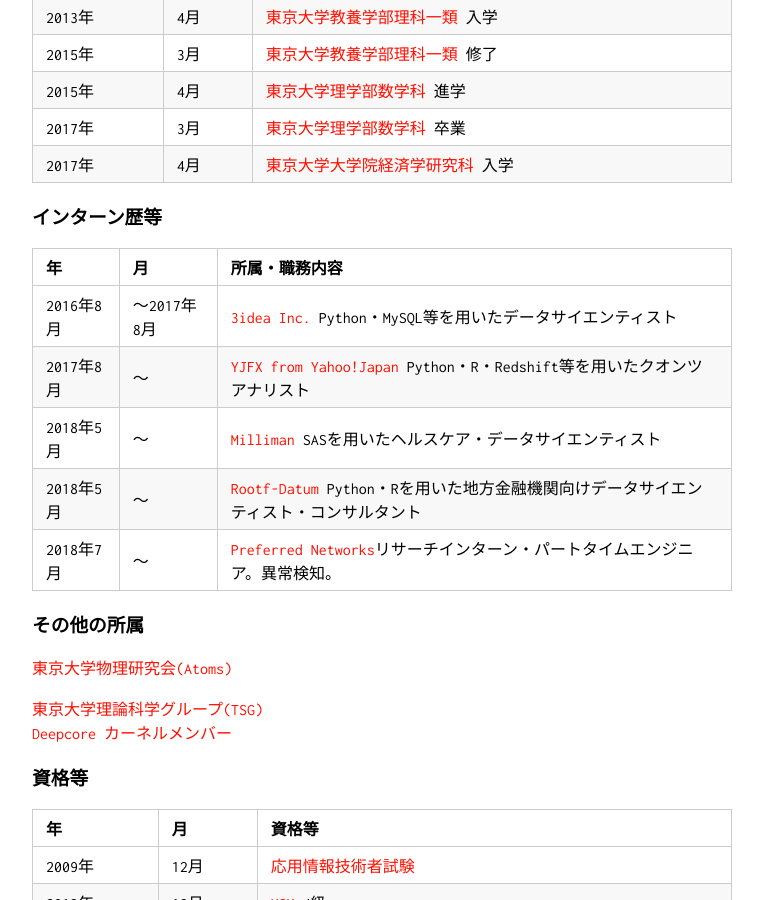
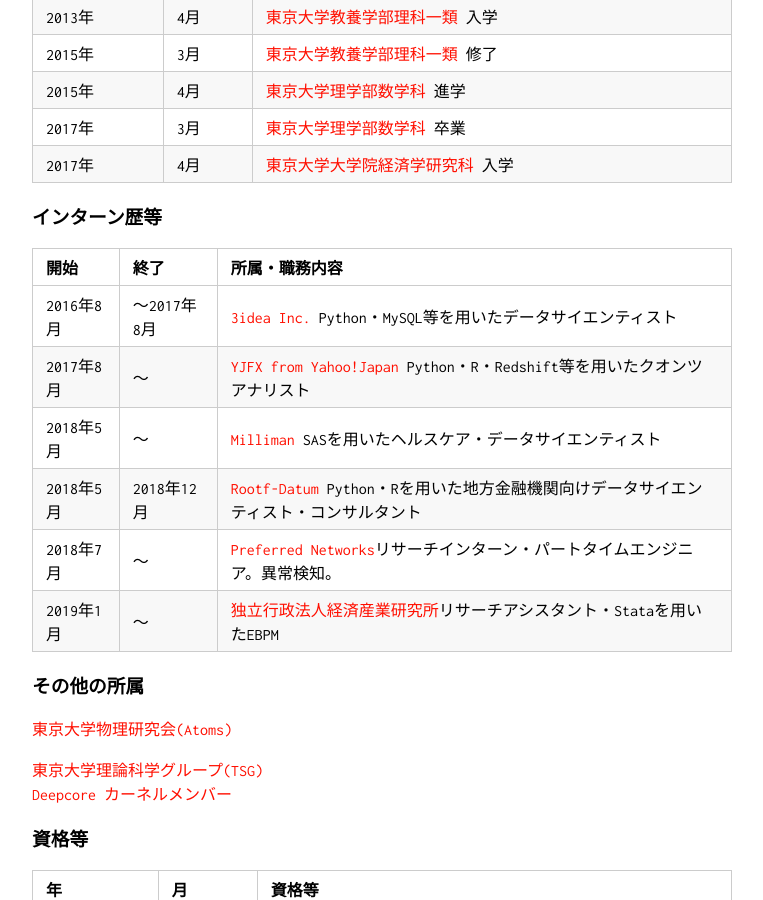
Before and after one commit to KatsuyaITO/KatsuyaITO.github.io, a Jekyll site: the page built from index.md, in a window 1280 px wide and 900 px high, scrolled down 810 px. Shown: the whole window, without its empty margins (258-1021 px from the left). Built offline with Jekyll 4.4.1, drawn with Linux system fonts in a browser that asks for light colours; our own code applies the rules of GitHub Pages for plain Markdown files.

Commit message:
Update index.md

```diff
--- a/index.md
+++ b/index.md
@@ -45,14 +45,14 @@
 
 ### インターン歴等
 
-年|月|所属・職務内容
+開始|終了|所属・職務内容
 --|--|----
 2016年8月|～2017年8月|[3idea Inc.](http://www.3idea.jp) Python・MySQL等を用いたデータサイエンティスト
 2017年8月|～|[YJFX from Yahoo!Japan](https://www.yjfx.jp) Python・R・Redshift等を用いたクオンツアナリスト
 2018年5月|～|[Milliman](http://jp.milliman.com/) SASを用いたヘルスケア・データサイエンティスト
-2018年5月|～|[Rootf-Datum](http://www.rootf-datum.com/) Python・Rを用いた地方金融機関向けデータサイエンティスト・コンサルタント
+2018年5月|2018年12月|[Rootf-Datum](http://www.rootf-datum.com/) Python・Rを用いた地方金融機関向けデータサイエンティスト・コンサルタント
 2018年7月|～|[Preferred Networks](https://www.preferred-networks.jp/ja/)リサーチインターン・パートタイムエンジニア。異常検知。
-
+2019年1月|～|[独立行政法人経済産業研究所](https://www.rieti.go.jp/jp/)リサーチアシスタント・Stataを用いたEBPM
 
 
 ### その他の所属
```
